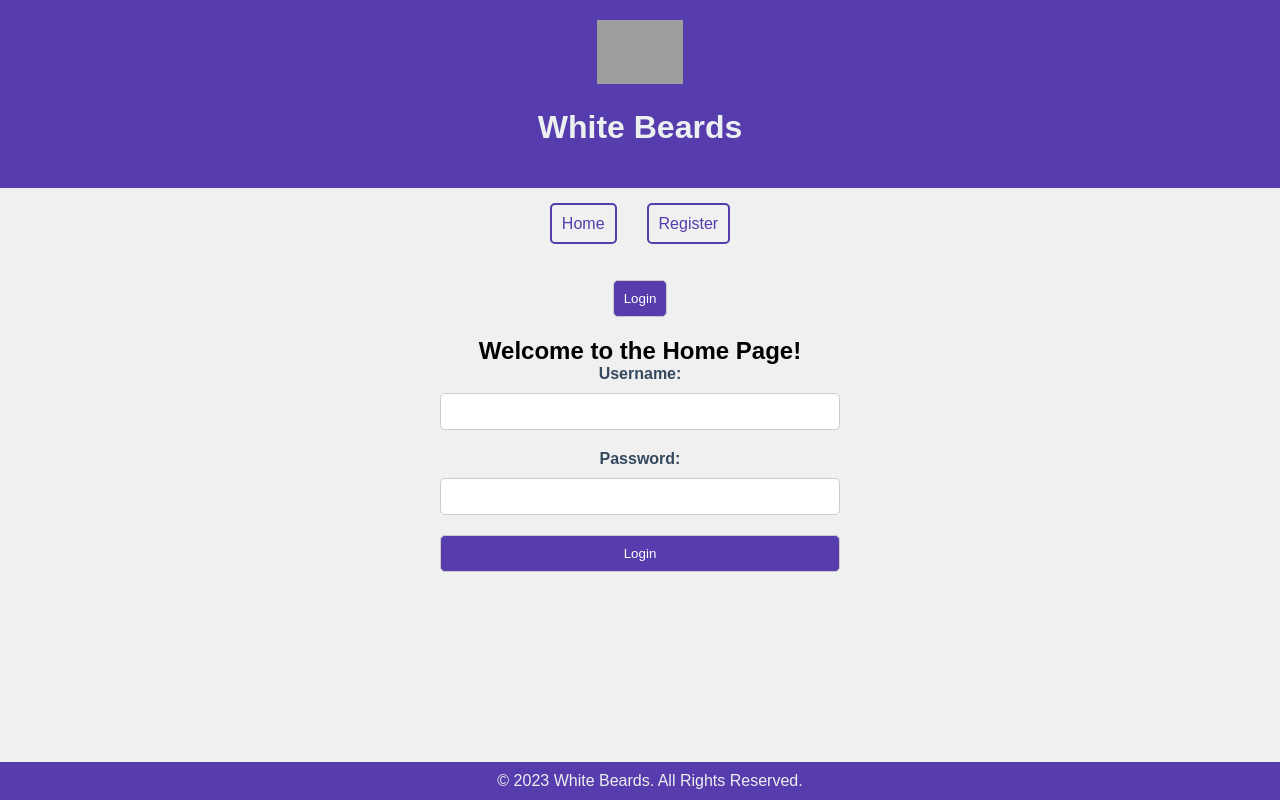
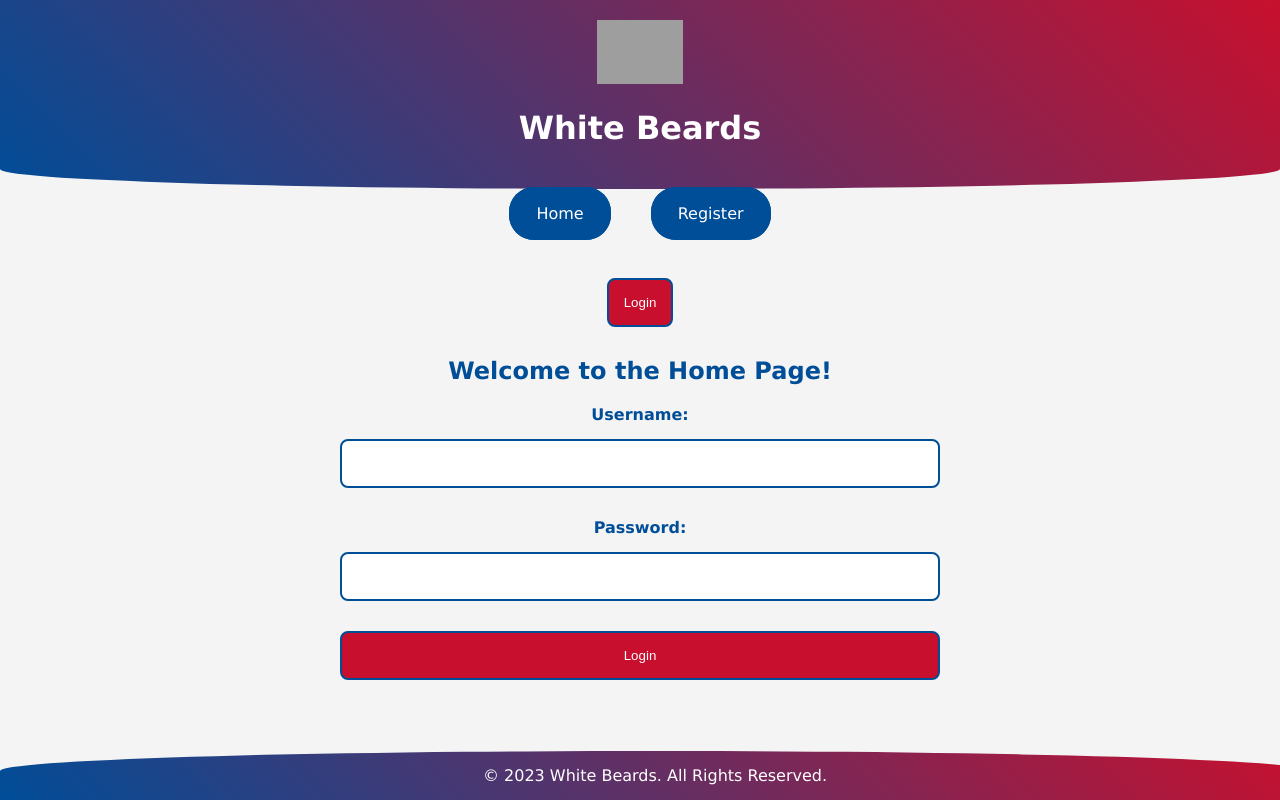
Before and after one commit to arjun-sudheer/final-php, a PHP site: page / in a window 1280 px wide. Run offline with PHP 8.4, Linux system fonts and the light colour scheme; grey boxes are pictures that could not be loaded.

Commit message:
style.css

```diff
--- a/final/css/style.css
+++ b/final/css/style.css
@@ -2,33 +2,36 @@
 
 /* Reset default styles and set a base font */
 body {
-    font-family: 'Arial', sans-serif;
-    background-color: #f0f0f0;
+    font-family: 'Verdana', sans-serif;
+    background-color: #f4f4f4;
     margin: 0;
     padding: 0;
 }
 
 /* Header styles */
 header {
-    background-color: #563cac;
-    color: #ecf0f1;
+    background: linear-gradient(45deg, #004d98, #c8102e);
+    color: #ffffff;
     padding: 20px;
     text-align: center;
+    border-bottom-left-radius: 50% 20px;
+    border-bottom-right-radius: 50% 20px;
 }
+
 header img {
-    max-width: 100%;
+    max-width: 80%;
     height: 4rem;
 }
 
 /* Main content styles */
 main {
-    max-width: 600px;
-    margin: 20px auto;
-    padding: 20px;
-    background-color: #fff;
-    border-radius: 8px;
-    box-shadow: 0 0 20px rgba(0, 0, 0, 0.1);
-    text-align: center;
+    max-width: 800px;
+    margin: 30px auto;
+    padding: 30px;
+    background: repeating-linear-gradient(45deg, #004d98, #004d98 30px, #c8102e 30px, #c8102e 60px);
+    border-radius: 12px;
+    box-shadow: 0 0 20px rgba(0, 0, 0, 0.2);
+    text-align: justify;
 }
 
 /* Form styles */
@@ -36,58 +39,59 @@ form {
     display: flex;
     flex-direction: column;
     align-items: center;
-    max-width: 400px;
+    max-width: 600px;
     margin: 0 auto;
     text-align: left;
 }
 
 label {
-    margin-bottom: 10px;
-    color: #34495e;
+    margin-bottom: 15px;
+    color: #004d98;
     font-weight: bold;
 }
 
 /* Heading and paragraph styles */
 h2, h3, p {
-    max-width: 400px;
-    margin: 0 auto;
+    max-width: 600px;
+    margin: 0 auto 20px;
     text-align: center;
+    color: #004d98;
 }
 
 /* Table styles */
 table {
-    max-width: 400px;
-    margin: 0 auto;
+    max-width: 600px;
+    margin: 0 auto 30px;
     text-align: center;
 }
 
 /* Input styles */
 input {
-    padding: 10px;
-    margin-bottom: 20px;
-    border: 1px solid #ccc;
-    border-radius: 5px;
+    padding: 15px;
+    margin-bottom: 30px;
+    border: 2px solid #004d98;
+    border-radius: 8px;
     width: 100%;
     box-sizing: border-box;
 }
 
 /* Submit button styles */
 input[type="submit"] {
-    background-color: #563cac;
-    color: #fff;
+    background-color: #c8102e;
+    color: #ffffff;
     cursor: pointer;
     transition: background-color 0.3s;
 }
 
 input[type="submit"]:hover {
-    background-color: #563cac;
+    background-color: #a50044;
 }
 
 /* Link styles */
 a {
     text-decoration: none;
-    color: #563cac;
-    margin-top: 32px;
+    color: #004d98;
+    margin-top: 40px;
 }
 
 a:hover {
@@ -97,7 +101,7 @@ a:hover {
 /* Error message styles */
 .error-message {
     color: #e74c3c;
-    margin-top: 10px;
+    margin-top: 20px;
     text-align: center;
 }
 
@@ -107,11 +111,12 @@ footer {
     bottom: 0;
     width: 100%;
     text-align: center;
-    padding: 10px;
-    background-color: #563cac;
-    color: #ecf0f1;
+    padding: 15px;
+    background: linear-gradient(45deg, #004d98, #c8102e);
+    color: #ffffff;
+    border-top-left-radius: 50% 20px;
+    border-top-right-radius: 50% 20px;
 }
-
 
 /* Navigation styles */
 nav {
@@ -123,32 +128,34 @@ nav {
 .nav-container {
     display: flex;
     justify-content: center;
-    margin-bottom: 20px;
+    margin-bottom: 40px;
 }
 
 ul {
     list-style: none;
     padding: 0;
-    margin: 27px;
+    margin: 15px;
     display: flex;
 }
 
 li {
-    margin: 0 15px;
+    margin: 0 20px;
 }
 
 /* Link styles within navigation */
 .home-link,
 .register-link {
     text-decoration: none;
-    padding: 10px;
-    border: 2px solid #563cac;
-    border-radius: 5px;
-    color: #563cac;
+    padding: 15px 25px;
+    border: 2px solid #004d98;
+    border-radius: 25px;
+    color: #ffffff;
+    background-color: #004d98;
+    transition: background-color 0.3s, color 0.3s;
 }
 
 .home-link:hover,
 .register-link:hover {
-    background-color: #563cac;
-    color: #fff;
+    background-color: #00274e;
+    color: #ffffff;
 }
```
